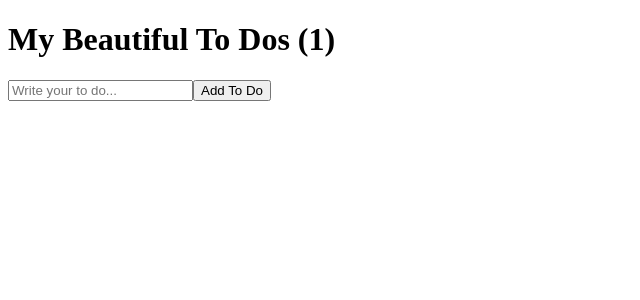
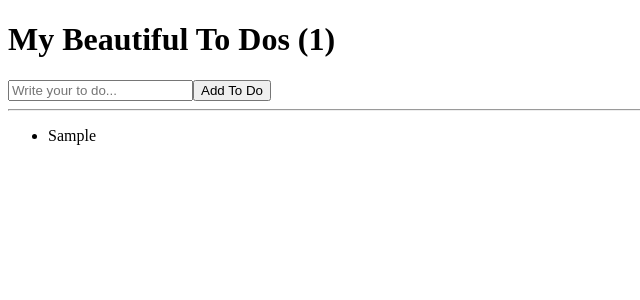
Before and after one commit to Rockernun/Movie-Web-Service, a React (Create React App) app: page / in a window 1280 px wide. Both pictures are taken after typing "Sample" into the empty fields and a click on the button "Add To Do". Shown: the top 300 px of the page, without its empty margins (0-640 px from the left). Built offline with nearby package versions, Linux system fonts and the light colour scheme.

Commit message:
toDos 항목 보이기
map 함수를 사용해서 toDos에 있는 각각의 element(=item)마다 key값으로 index를 부여해서 항목 별로 구분짓고 리스트 형식으로 화면에 출력한다.

```diff
--- a/src/App.js
+++ b/src/App.js
@@ -24,6 +24,10 @@
         placeholder="Write your to do..." />
         <button>Add To Do</button>
       </form>
+      <hr />
+      <ul>
+      {toDos.map((item, index) => <li key={index}>{item}</li>)}
+      </ul>
      </div>
   )
 }
```
